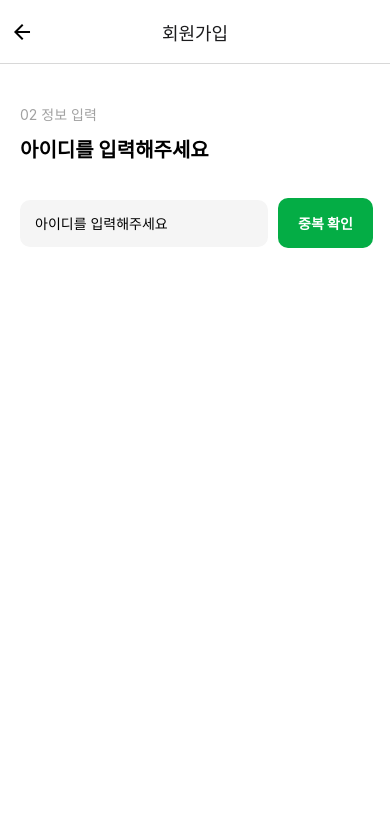
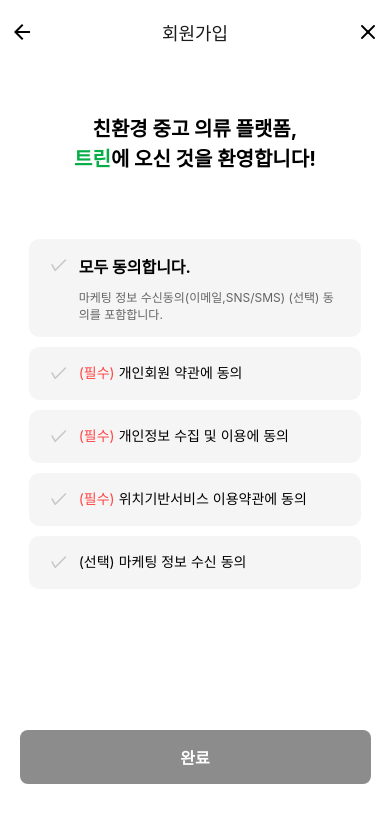
Before and after one commit to Treen-app/front-end, a React Native app in the folder TreenApp/: screen /SignUpAgree in a window 390 px wide. Shown: the top 822 px of the page. Built offline with nearby package versions, Linux system fonts and the light colour scheme.

Commit message:
[DESIGN] sns로 회원가입 동의화면

```diff
--- a/TreenApp/App.tsx
+++ b/TreenApp/App.tsx
@@ -140,6 +140,7 @@
 import CompleteExitScreen from './src/pages/CompleteExitScreen'; // 회원 탈퇴 완료 페이지
 import IDCheckScreen from './src/pages/IDCheckScreen'; // 회원가입시 아이디 입력 화면
 import NicknameCheckScreen from './src/pages/NicknameCheckScreen'; // 회원가입시 닉네임 입력 화면
+import SignUpAgreeScreen from './src/pages/SignUpAgreeScreen'; // 회원가입시 닉네임 입력 화면
 import CompleteSignupScreen from './src/pages/CompleteSignupScreen'; // 회원가입 완료 화면
 import ExchangeProductDetailScreen from './src/pages/ExchangeProductDetailScreen'; // 교환 상품 상세 화면
 import ProfileEditScreen from './src/pages/ProfileEditScreen'; // 프로필 수정 화면
@@ -150,7 +151,7 @@
 function App() {
   return (
     <NavigationContainer>
-      <Stack.Navigator initialRouteName="NicknameCheck">
+      <Stack.Navigator initialRouteName="SignUpAgree">
         <Stack.Screen
           name="Login"
           component={LoginScreen}
@@ -369,6 +370,29 @@
           })}
         />
         <Stack.Screen
+          name="SignUpAgree"
+          component={SignUpAgreeScreen}
+          options={({ navigation }) => ({
+            title: '회원가입',
+            headerStyle: {
+              elevation: 0, // Android에서 그림자 없애기
+              shadowOpacity: 0, // iOS에서 그림자 없애기
+              borderBottomWidth: 0, // 모든 플랫폼에서 선 제거
+            },
+            headerLeft: () => (
+              <TouchableOpacity onPress={() => navigation.goBack()} style={{ paddingHorizontal: 10,}}>
+                <Icon name="arrow-back" size={24} color="black"/>
+              </TouchableOpacity>
+            ),
+            headerRight: () => (
+              <TouchableOpacity onPress={() => navigation.goBack()} style={{ paddingHorizontal: 10 }}>
+                <Feather name="x" size={24} color="black" />
+              </TouchableOpacity>
+            ),
+            headerTitleAlign: 'center',
+          })}
+        />
+        <Stack.Screen
           name="CompleteSignup"
           component={CompleteSignupScreen}
           options={({ navigation }) => ({
--- a/TreenApp/src/pages/FindIdScreen.tsx
+++ b/TreenApp/src/pages/FindIdScreen.tsx
@@ -1,30 +1,53 @@
-import React from 'react';
-import { View, Text, TextInput, TouchableOpacity, StyleSheet, Button } from 'react-native';
-import Icon from 'react-native-vector-icons/MaterialIcons';
+import React, { useState } from 'react';
+import { View, Text, TextInput, TouchableOpacity, StyleSheet } from 'react-native';
 
 const FindIdScreen = () => {
+  const [phoneNumber, setPhoneNumber] = useState('');
+
+  // 전화번호 포맷팅 함수
+  // const formatPhoneNumber = (number: string): string => {
+  //   // 숫자만 추출
+  //   const cleaned = ('' + number).replace(/\D/g, '');
+
+  //   // 전화번호 포맷: 010-1111-2222 형식
+  //   if (cleaned.length < 4) {
+  //     return cleaned;
+  //   } else if (cleaned.length < 7) {
+  //     return `${cleaned.slice(0, 3)}-${cleaned.slice(3)}`;
+  //   } else {
+  //     return `${cleaned.slice(0, 3)}-${cleaned.slice(3, 7)}-${cleaned.slice(7, 11)}`;
+  //   }
+  // };
+
+  // const handlePhoneNumberChange = (text: string) => {
+  //   const formattedText = formatPhoneNumber(text);
+  //   setPhoneNumber(formattedText);
+  // }; // 왜 작동이 안 되지..
+
   return (
     <View style={styles.container}>
-      <TouchableOpacity style={styles.backButton}>
-        <Icon name="arrow-back" size={24} color="black" />
-      </TouchableOpacity>
-
-      <Text style={styles.title}>
-        <Text style={styles.greenText}>아이디 찾기</Text>
-      </Text>
 
       <Text style={styles.subtitle}>
         가입 시 입력한 정보를 입력해주세요.
       </Text>
 
+        <View style={styles.inputContainer}>
+          <Text style={styles.label}>이름</Text>
           <TextInput
             style={styles.input}
-        placeholder="이름"
+            placeholder="이름을 입력하세요"
           />
+        </View>
+
+        <View style={styles.inputContainer}>
+          <Text style={styles.label}>전화번호</Text>
           <TextInput
             style={styles.input}
-        placeholder="전화번호"
+            placeholder="전화번호를 입력하세요"
+          keyboardType="phone-pad" // 전화번호에 적합한 자판
           />
+        </View>
+
 
       <TouchableOpacity style={styles.submitButton}>
         <Text style={styles.submitText}>아이디 찾기</Text>
@@ -41,36 +64,42 @@
     paddingHorizontal: 20,
     paddingTop: 30,
   },
-  backButton: {
-    marginBottom: 30,
-  },
-  title: {
-    fontSize: 24,
-    fontWeight: 'bold',
-    textAlign: 'left',
-    marginBottom: 20,
-  },
-  greenText: {
-    color: '#04AD45',
-  },
   subtitle: {
     fontSize: 14,
     color: '#A1A1A1',
-    marginBottom: 30,
+    // marginTop: 40,
+    marginBottom: 40,
+    paddingHorizontal: 10
+  },
+  inputContainer: {
+    // marginTop: 40,
+    flexDirection: "row",
+    justifyContent: "center",
+    position: 'relative',
+  },
+  label: {
+    textAlign: "left",
+    position: "absolute",
+    left: 10,
+    top: 15,
+    fontSize: 14,
+    fontWeight: "bold"
   },
   input: {
+    width: "80%",
     backgroundColor: '#F5F5F5',
     borderRadius: 8,
-    padding: 15,
+    padding: 14,
     fontSize: 14,
-    marginBottom: 10,
+    marginBottom: 15,
+    marginLeft: 70
   },
   submitButton: {
     backgroundColor: '#04AD45',
     borderRadius: 8,
     padding: 15,
     alignItems: 'center',
-    marginTop: 20,
+    marginTop: 30,
     marginBottom: 30,
   },
   submitText: {
--- a/TreenApp/src/pages/ResetPasswordScreen.tsx
+++ b/TreenApp/src/pages/ResetPasswordScreen.tsx
@@ -63,7 +63,7 @@
   },
   input: {
     backgroundColor: '#F5F5F5',
-    borderRadius: 8,
+    borderRadius: 10,
     padding: 15,
     fontSize: 14,
     marginBottom: 20,
@@ -71,7 +71,7 @@
   },
   submitButton: {
     backgroundColor: '#04AD45',
-    borderRadius: 8,
+    borderRadius: 10,
     padding: 15,
     alignItems: 'center',
     marginTop: 30
--- /dev/null
+++ b/TreenApp/src/pages/SignUpAgreeScreen.tsx
@@ -0,0 +1,241 @@
+import React, { useState } from 'react';
+import {
+  View,
+  Text,
+  TouchableOpacity,
+  StyleSheet,
+} from 'react-native';
+import AntIcon from 'react-native-vector-icons/AntDesign';
+
+const SignUpAgreeScreen = () => {
+  // 각 버튼의 클릭 상태를 관리하는 상태 배열
+  const [checkedReasons, setCheckedReasons] = useState({
+    all: false,
+    privacy: false,
+    features: false,
+    trust: false,
+    marketing: false,
+    other: false,
+  });
+
+  // 개별 버튼 클릭 핸들러
+  const handleButtonPress = (reason: keyof typeof checkedReasons) => {
+    const updatedReasons = { ...checkedReasons };
+
+    // "모두 동의" 버튼인 경우 모든 버튼을 토글
+    if (reason === 'all') {
+      const newState = !checkedReasons.all;
+      (Object.keys(updatedReasons) as (keyof typeof updatedReasons)[]).forEach((key) => {
+        updatedReasons[key] = newState;
+      });
+    } else {
+      updatedReasons[reason] = !checkedReasons[reason];
+
+      // 모든 버튼이 선택되었을 경우 "모두 동의"도 선택
+      const allSelected = (Object.keys(updatedReasons) as (keyof typeof updatedReasons)[]).every(
+        (key) => key === 'all' || updatedReasons[key]
+      );
+      updatedReasons.all = allSelected;
+    }
+
+    setCheckedReasons(updatedReasons);
+  };
+
+  // 모든 항목 체크 여부 확인
+  const isAllChecked =
+    checkedReasons.privacy &&
+    checkedReasons.features &&
+    checkedReasons.trust;
+
+
+  return (
+    <View style={styles.container}>
+      <View style={styles.titleContainer}>
+        <Text style={styles.title}>친환경 중고 의류 플랫폼,{"\n"}</Text>
+        <Text>
+          <Text style={styles.greenText}>트린</Text>
+          <Text style={styles.title}>에 오신 것을 환영합니다!</Text>
+        </Text>
+      </View>
+
+      <TouchableOpacity
+        style={styles.checkButton}
+        onPress={() => handleButtonPress('all')}
+      >
+        <AntIcon
+          name="check"
+          size={20}
+          style={[
+            styles.antIcon,
+            checkedReasons.all && { color: '#04AD45' },
+          ]}
+        />
+        <View style={{ flex: 1 }}>
+          <Text style={styles.agreeAll}>모두 동의합니다.</Text>
+          <Text style={styles.greyText}>
+            마케팅 정보 수신동의(이메일,SNS/SMS) (선택) 동의를 포함합니다.
+          </Text>
+        </View>
+      </TouchableOpacity>
+
+      <TouchableOpacity
+        style={styles.checkButton}
+        onPress={() => handleButtonPress('privacy')}
+      >
+        <AntIcon
+          name="check"
+          size={20}
+          style={[
+            styles.antIcon,
+            checkedReasons.privacy && { color: '#04AD45' },
+          ]}
+        />
+        <Text style={styles.essential}>(필수) </Text>
+        <Text style={styles.checkButtonText}>개인회원 약관에 동의</Text>
+      </TouchableOpacity>
+
+      <TouchableOpacity
+        style={styles.checkButton}
+        onPress={() => handleButtonPress('features')}
+      >
+        <AntIcon
+          name="check"
+          size={20}
+          style={[
+            styles.antIcon,
+            checkedReasons.features && { color: '#04AD45' },
+          ]}
+        />
+        <Text style={styles.essential}>(필수) </Text>
+        <Text style={styles.checkButtonText}>
+          개인정보 수집 및 이용에 동의
+        </Text>
+      </TouchableOpacity>
+
+      <TouchableOpacity
+        style={styles.checkButton}
+        onPress={() => handleButtonPress('trust')}
+      >
+        <AntIcon
+          name="check"
+          size={20}
+          style={[
+            styles.antIcon,
+            checkedReasons.trust && { color: '#04AD45' },
+          ]}
+        />
+        <Text style={styles.essential}>(필수) </Text>
+        <Text style={styles.checkButtonText}>
+          위치기반서비스 이용약관에 동의
+        </Text>
+      </TouchableOpacity>
+
+      <TouchableOpacity
+        style={styles.checkButton}
+        onPress={() => handleButtonPress('marketing')}
+      >
+        <AntIcon
+          name="check"
+          size={20}
+          style={[
+            styles.antIcon,
+            checkedReasons.marketing && { color: '#04AD45' },
+          ]}
+        />
+        <Text style={[styles.checkButtonText, { flex: 1 }]}>
+          (선택) 마케팅 정보 수신 동의
+        </Text>
+      </TouchableOpacity>
+
+      <TouchableOpacity
+        style={[
+          styles.submitButton,
+          isAllChecked ? styles.submitButtonActive : styles.submitButtonInactive,
+        ]}
+        disabled={!isAllChecked}
+      >
+        <Text style={styles.submitButtonText}>완료</Text>
+      </TouchableOpacity>
+    </View>
+  );
+};
+
+const styles = StyleSheet.create({
+  container: {
+    flex: 1,
+    backgroundColor: 'white',
+    paddingHorizontal: 20,
+    paddingTop: 50,
+    alignItems: 'center',
+  },
+  titleContainer: {
+    marginBottom: 55,
+  },
+  title: {
+    fontSize: 20,
+    fontWeight: 'bold',
+    textAlign: 'center',
+    lineHeight: 30,
+    height: 30
+  },
+  greenText: {
+    fontSize: 20,
+    fontWeight: 'bold',
+    textAlign: 'center',
+    lineHeight: 30,
+    color: '#04AD45',
+  },
+  checkButton: {
+    backgroundColor: '#F5F5F5',
+    borderRadius: 10,
+    paddingVertical: 15,
+    paddingHorizontal: 20,
+    marginTop: 10,
+    flexDirection: 'row',
+    width: '95%',
+  },
+  checkButtonText: {
+    color: 'black',
+    fontSize: 14,
+  },
+  agreeAll: {
+    color: 'black',
+    fontSize: 16,
+    marginBottom: 5,
+    fontWeight: 'bold',
+  },
+  greyText: {
+    fontSize: 12,
+    color: '#646464',
+    marginTop: 5,
+  },
+  essential: {
+    color: '#FF4646',
+    fontSize: 14,
+  },
+  antIcon: {
+    color: '#C8C8C8',
+    marginRight: 10,
+  },
+  submitButtonActive: {
+    backgroundColor: '#04AD45',
+  },
+  submitButtonInactive: {
+    backgroundColor: '#8C8C8C',
+  },
+  submitButton: {
+    position: 'absolute',
+    borderRadius: 8,
+    padding: 15,
+    alignItems: 'center',
+    width: '90%',
+    bottom: 60,
+  },
+  submitButtonText: {
+    color: 'white',
+    fontSize: 16,
+    fontWeight: 'bold',
+  },
+});
+
+export default SignUpAgreeScreen;
```
Lines whose indentation alone changed are shown as unchanged.
